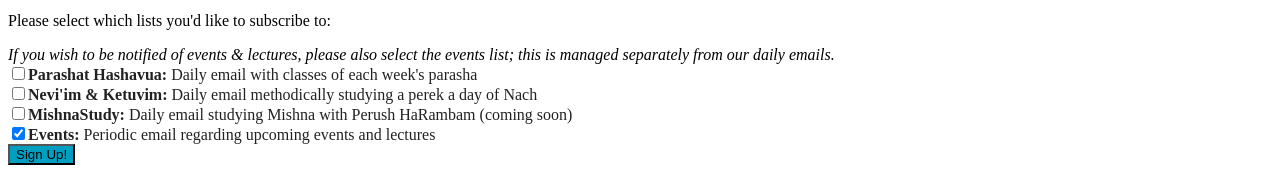
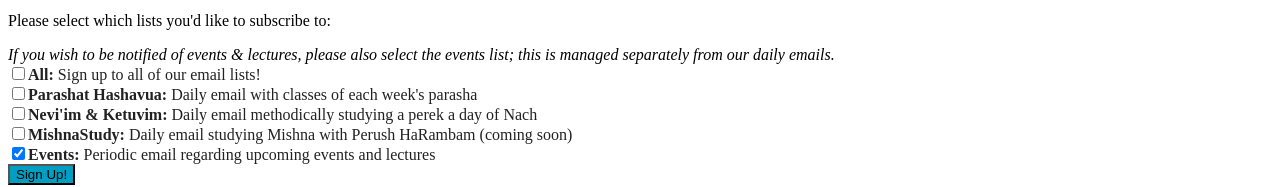
Before and after one commit to tanach-study/Tanach-Study, a React app: page /signup in a window 1280 px wide. Shown: the part 248-435 px from the top of the page. Built offline with nearby package versions, Linux system fonts and the light colour scheme; the HTML template or start-up script is replaced by a standard one.

Commit message:
Add an option to select all lists on signup form

```diff
--- a/src/components/Signup/SignupForm.jsx
+++ b/src/components/Signup/SignupForm.jsx
@@ -12,6 +12,55 @@ class SignupForm extends Component {
       list2: false, // nach
       list3: false, // mishna
       list4: true, // events
+      all: false,
+    }
+    this.setAllLists = this.setAllLists.bind(this);
+    this.setOneList = this.setOneList.bind(this);
+  }
+
+  setAllLists(e) {
+    if (!this.state.all) {
+      this.setState({
+        list1: true,
+        list2: true,
+        list3: true,
+        list4: true,
+        all: true,
+      });
+    }
+  }
+
+  setOneList(e, key) {
+    if (this.state.all) {
+      this.setState({
+        all: false,
+        [key]: !this.state[key],
+      });
+    } else {
+      let thisKeyVal = false;
+      let otherKeyVals = true;
+      for (let i = 1; i < 5 && otherKeyVals; i++) {
+        if (key === `list${i}`) {
+          thisKeyVal = this.state[key];
+        } else if (!this.state[`list${i}`]) {
+            otherKeyVals = false;
+        } else {
+          otherKeyVals = true;
+        }
+      }
+      if (!thisKeyVal && otherKeyVals) {
+        this.setState({
+          list1: true,
+          list2: true,
+          list3: true,
+          list4: true,
+          all: true,
+        });
+      } else {
+        this.setState({
+          [key]: !this.state[key],
+        });
+      }
     }
   }
 
@@ -77,10 +126,22 @@ class SignupForm extends Component {
           <div className='col l12 m12 s12 left-align'>
             <input
               type='checkbox'
+              id='allLists'
+              className={styles['ts-checkbox']}
+              checked={this.state.all}
+              onChange={this.setAllLists}
+            />
+            <label htmlFor='allLists' className={styles['checkbox-label']}><b>All:</b> Sign up to all of our email lists!</label>
+          </div>
+        </div>
+        <div className='row'>
+          <div className='col l12 m12 s12 left-align'>
+            <input
+              type='checkbox'
               id='list1'
               className={styles['ts-checkbox']}
               checked={this.state.list1}
-              onChange={(e) => this.setState({ list1: !this.state.list1 })}
+              onChange={(e) => this.setOneList(e, 'list1')}
             />
             <label htmlFor='list1' className={styles['checkbox-label']}><b>Parashat Hashavua:</b> Daily email with classes of each week's parasha</label>
           </div>
@@ -92,7 +153,7 @@ class SignupForm extends Component {
               id='list2'
               className={styles['ts-checkbox']}
               checked={this.state.list2}
-              onChange={(e) => this.setState({ list2: !this.state.list2 })}
+              onChange={(e) => this.setOneList(e, 'list2')}
             />
             <label htmlFor='list2' className={styles['checkbox-label']}><b>Nevi'im & Ketuvim:</b> Daily email methodically studying a perek a day of Nach</label>
           </div>
@@ -104,7 +165,7 @@ class SignupForm extends Component {
               id='list3'
               className={styles['ts-checkbox']}
               checked={this.state.list3}
-              onChange={(e) => this.setState({ list3: !this.state.list3 })}
+              onChange={(e) => this.setOneList(e, 'list3')}
             />
             <label htmlFor='list3' className={styles['checkbox-label']}><b>MishnaStudy:</b> Daily email studying Mishna with Perush HaRambam (coming soon)</label>
           </div>
@@ -116,7 +177,7 @@ class SignupForm extends Component {
               id='list4'
               className={styles['ts-checkbox']}
               checked={this.state.list4}
-              onChange={(e) => this.setState({ list4: !this.state.list4 })}
+              onChange={(e) => this.setOneList(e, 'list4')}
             />
             <label htmlFor='list4' className={styles['checkbox-label']}><b>Events:</b> Periodic email regarding upcoming events and lectures</label>
           </div>
```
